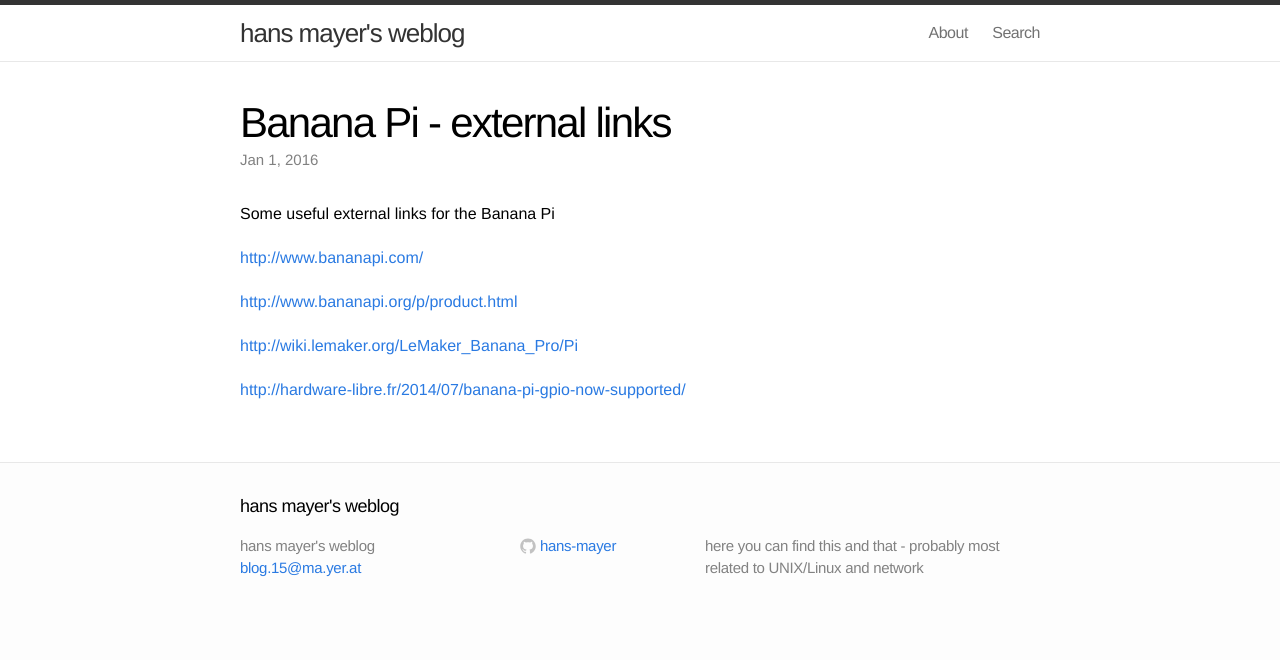
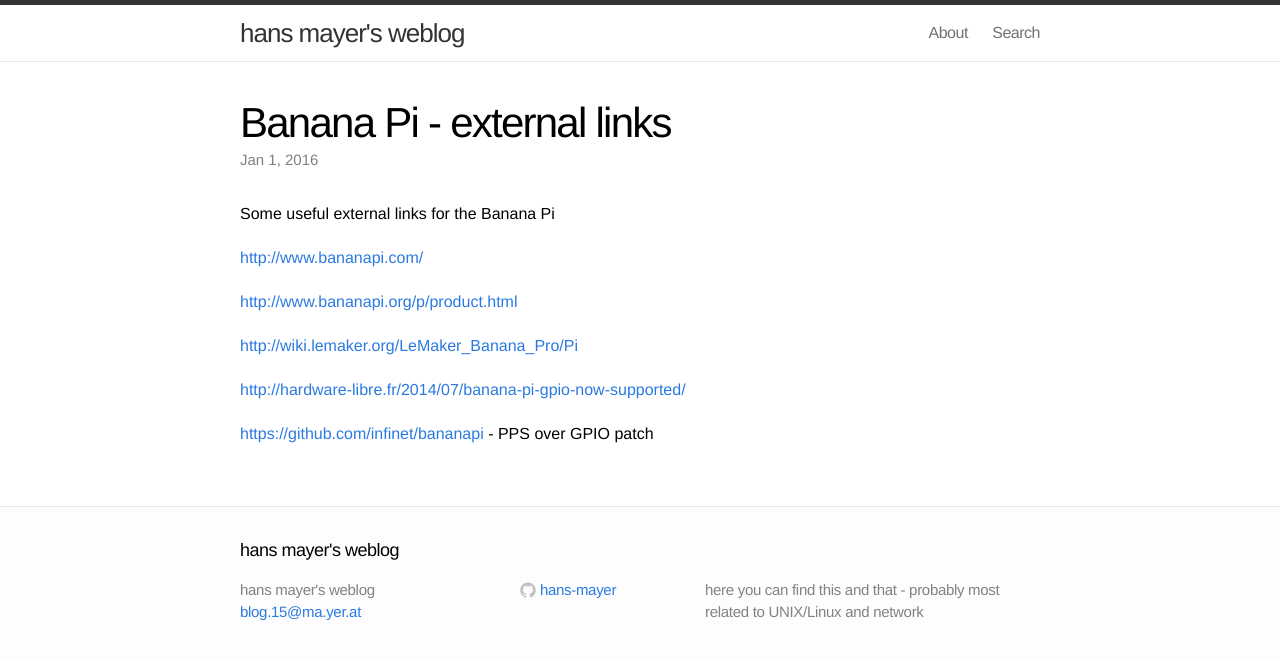
Before and after one commit to hans-mayer/blog, a Jekyll site: the page built from _posts/2016-01-01-banana-pi-useful-links.markdown, in a window 1280 px wide. Shown: the top 660 px of the page. Built offline with Jekyll 4.4.1, drawn with Linux system fonts in a browser that asks for light colours.

Commit message:
banana-pi-useful-links update

```diff
--- a/_posts/2016-01-01-banana-pi-useful-links.markdown
+++ b/_posts/2016-01-01-banana-pi-useful-links.markdown
@@ -14,3 +14,5 @@
 [http://wiki.lemaker.org/LeMaker_Banana_Pro/Pi](http://wiki.lemaker.org/LeMaker_Banana_Pro/Pi){:target="_blank"}
 
 [http://hardware-libre.fr/2014/07/banana-pi-gpio-now-supported/](http://hardware-libre.fr/2014/07/banana-pi-gpio-now-supported/){:target="_blank"}
+
+[https://github.com/infinet/bananapi](https://github.com/infinet/bananapi){:target="_blank"} - PPS over GPIO patch
```
